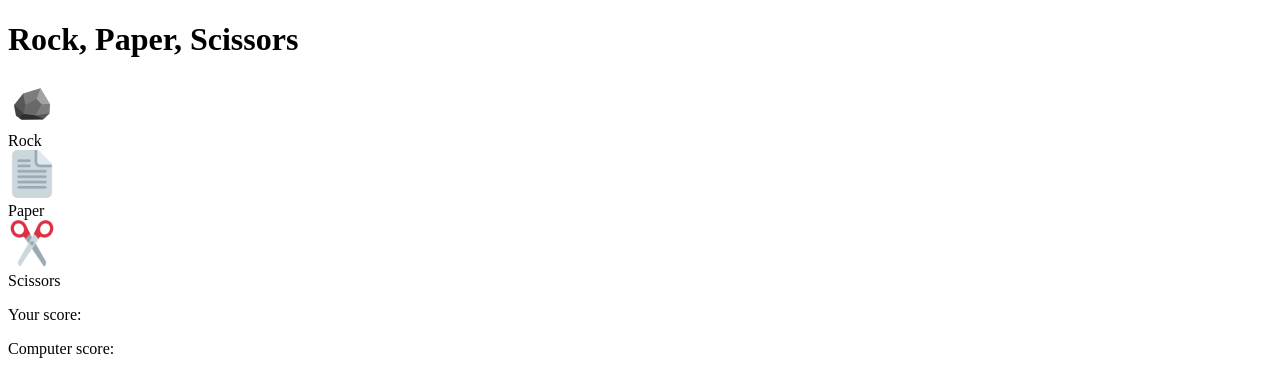
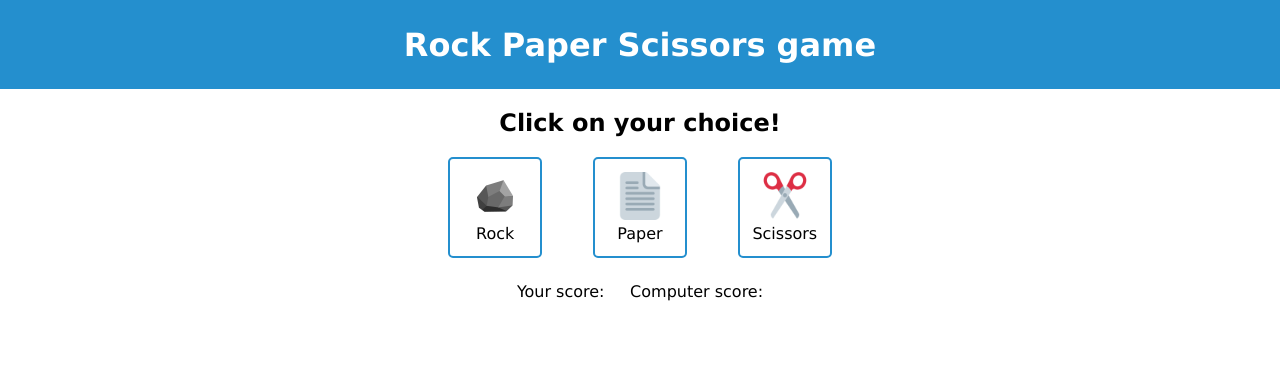
Before and after one commit to rianspies/Rock--Paper--Scissors, a plain HTML site: page index.html in a window 1280 px wide. Drawn offline with Linux system fonts and the light colour scheme.

Commit message:
Styling completed

```diff
--- a/index.html
+++ b/index.html
@@ -8,16 +8,26 @@
     <link rel="stylesheet" href="styles.css">
 </head>
 <body>
-    <h1>Rock, Paper, Scissors</h1>
+    <h1 id="header">Rock Paper Scissors game</h1>
+    <h2>Click on your choice!</h2>
+    <div id="options">
+        <div id="rockDiv">
             <img src="Images/icons8-rock-96.png" alt="rock" id="rock" width="48" height="48">
             <figcaption>Rock</figcaption>
+        </div>
+        <div id="paperDiv">
             <img src="Images/paper.ico" alt="paper" id="paper">
             <figcaption>Paper</figcaption>
+        </div>
+        <div id="scissorsDiv">
         <img src="Images/scissors.ico" alt="scissors" id="scissors">
         <figcaption>Scissors</figcaption>
-    <p id="results"></p>
-    <p id="outcome"></p>
-    <p>Your score:<p id="humanScore"></p></p>
-    <p>Computer score:<p id="computerScore"></p></p>
+        </div>
+    </div>
+    <strong><p id="outcome"></p></strong>
+    <div id="resultsDiv">
+        <p id="humanScore">Your score:</p>
+        <p id="computerScore">Computer score:</p>
+    </div>
 </body>
 </html>
--- a/scripts.js
+++ b/scripts.js
@@ -1,6 +1,6 @@
-const rock = document.getElementById('rock');
-const paper = document.getElementById('paper');
-const scissors = document.getElementById('scissors');
+const rock = document.getElementById('rockDiv');
+const paper = document.getElementById('paperDiv');
+const scissors = document.getElementById('scissorsDiv');
 let humanScore = document.getElementById('humanScore');
 let computerScore = document.getElementById('computerScore');
 const outcome = document.getElementById('outcome');
@@ -44,8 +44,8 @@ const play = () =>{
         outcome.innerText = 'Human wins'
         humanCount++
     }
-    humanScore.innerText = humanCount;
-    computerScore.innerText = computerCount
+    humanScore.innerText = `Your Score: ${humanCount}`;
+    computerScore.innerText = `Computer Score: ${computerCount}`
 };
 
 rock.addEventListener('click', rockClick);
--- a/styles.css
+++ b/styles.css
@@ -0,0 +1,53 @@
+body {
+    margin: 0 0;
+    font-family: 'Lucida Sans', 'Lucida Sans Regular', 'Lucida Grande', 'Lucida Sans Unicode', Geneva, Verdana, sans-serif;
+}
+
+#header {
+    text-align: center;
+    margin:0 0;
+    padding: 2% 0;
+    background-color: rgb(36, 143, 206);
+    color: white;
+}
+
+h2 {
+    text-align: center;
+}
+
+#options {
+    display: flex;
+    justify-content: center;
+}
+
+#rockDiv, #paperDiv, #scissorsDiv {
+    border: rgb(36, 143, 206) solid 2px;
+    border-radius: 5px;
+    margin: 0 2%;
+    padding: 1% 1%;
+    width: 5%;
+    justify-items: center;
+}
+
+#rockDiv:hover, #paperDiv:hover, #scissorsDiv:hover {
+    border: rgb(36, 143, 206) solid 2px;
+    box-shadow: 0 0 2px 2px rgb(36, 143, 206);
+}
+
+#rockDiv:active, #paperDiv:active, #scissorsDiv:active {
+    border: rgb(36, 143, 206) solid 2px;
+    box-shadow: 0 0 4px 5px rgb(36, 143, 206);
+}
+
+#outcome {
+    text-align: center;
+    font-size: 1.5rem;
+}
+#resultsDiv {
+    display: flex;
+    justify-content: center;
+}
+
+#humanScore, #computerScore {
+    margin: 0 1%;
+}
```
Lines whose indentation alone changed are shown as unchanged.
